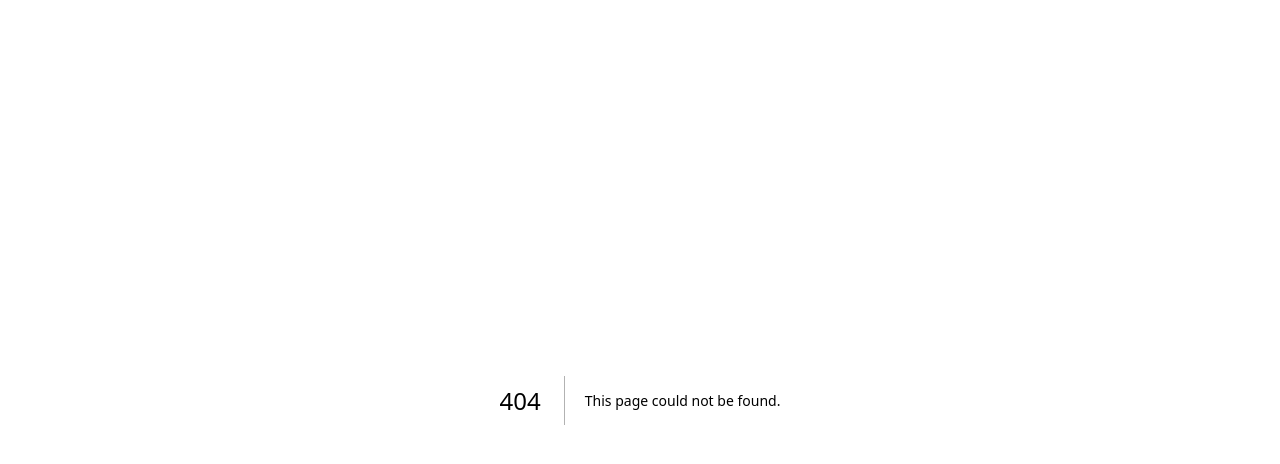
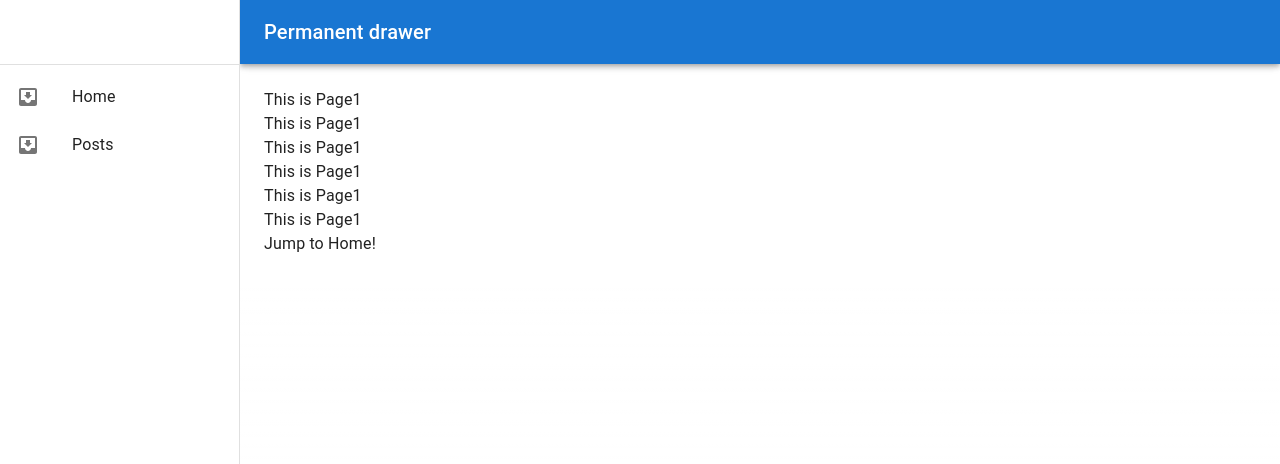
Before and after one commit to JJMGomez/centroid-locator-front, a Next.js app: page /posts in a window 1280 px wide. Before the commit this address had no page. Shown: the top 464 px of the page. Built offline with nearby package versions, Linux system fonts and the light colour scheme.

Commit message:
Drawer and page jump

```diff
--- a/src/app/layout.tsx
+++ b/src/app/layout.tsx
@@ -1,7 +1,24 @@
 import type { Metadata } from "next";
 import { Inter } from "next/font/google";
 import "./globals.css";
+import * as React from 'react';
+import Box from '@mui/material/Box';
+import Drawer from '@mui/material/Drawer';
+import CssBaseline from '@mui/material/CssBaseline';
+import AppBar from '@mui/material/AppBar';
+import Toolbar from '@mui/material/Toolbar';
+import List from '@mui/material/List';
+import Typography from '@mui/material/Typography';
+import Divider from '@mui/material/Divider';
+import ListItem from '@mui/material/ListItem';
+import ListItemButton from '@mui/material/ListItemButton';
+import ListItemIcon from '@mui/material/ListItemIcon';
+import ListItemText from '@mui/material/ListItemText';
+import InboxIcon from '@mui/icons-material/MoveToInbox';
+import MailIcon from '@mui/icons-material/Mail';
+import Link from 'next/link'
 
+const drawerWidth = 240;
 const inter = Inter({ subsets: ["latin"] });
 
 export const metadata: Metadata = {
@@ -16,7 +33,65 @@ export default function RootLayout({
 }>) {
   return (
     <html lang="en">
-      <body className={inter.className}>{children}</body>
+      <body>
+      <Box sx={{ display: 'flex' }}>
+      <CssBaseline />
+      <AppBar
+        position="fixed"
+        sx={{ width: `calc(100% - ${drawerWidth}px)`, ml: `${drawerWidth}px` }}
+      >
+        <Toolbar>
+          <Typography variant="h6" noWrap component="div">
+            Permanent drawer
+          </Typography>
+        </Toolbar>
+      </AppBar>
+      <Drawer
+        sx={{
+          width: drawerWidth,
+          flexShrink: 0,
+          '& .MuiDrawer-paper': {
+            width: drawerWidth,
+            boxSizing: 'border-box',
+          },
+        }}
+        variant="permanent"
+        anchor="left"
+      >
+        <Toolbar />
+        <Divider />
+        <List>
+          <ListItem key='Home' disablePadding>
+            <Link href='/'>
+              <ListItemButton>
+                <ListItemIcon>
+                  <InboxIcon />
+                </ListItemIcon>
+                <ListItemText primary='Home' />
+              </ListItemButton>
+            </Link>
+          </ListItem>
+          <ListItem key='Posts' disablePadding>
+            <Link href='/posts'>
+              <ListItemButton>
+                <ListItemIcon>
+                  <InboxIcon />
+                </ListItemIcon>
+                <ListItemText primary='Posts' />
+              </ListItemButton>
+            </Link>
+          </ListItem>
+        </List>
+      </Drawer>
+      <Box
+        component="main"
+        sx={{ flexGrow: 1, bgcolor: 'background.default', p: 3 }}
+      >
+        <Toolbar />
+        {children}
+      </Box>
+    </Box>
+      </body>
     </html>
   );
 }
--- a/src/app/page.tsx
+++ b/src/app/page.tsx
@@ -1,113 +1,11 @@
 import Image from "next/image";
+import Link from "next/link";
+import Box from '@mui/material/Box';
 
 export default function Home() {
   return (
-    <main className="flex min-h-screen flex-col items-center justify-between p-24">
-      <div className="z-10 w-full max-w-5xl items-center justify-between font-mono text-sm lg:flex">
-        <p className="fixed left-0 top-0 flex w-full justify-center border-b border-gray-300 bg-gradient-to-b from-zinc-200 pb-6 pt-8 backdrop-blur-2xl dark:border-neutral-800 dark:bg-zinc-800/30 dark:from-inherit lg:static lg:w-auto  lg:rounded-xl lg:border lg:bg-gray-200 lg:p-4 lg:dark:bg-zinc-800/30">
-          Get started by editing&nbsp;
-          <code className="font-mono font-bold">src/app/page.tsx</code>
-        </p>
-        <div className="fixed bottom-0 left-0 flex h-48 w-full items-end justify-center bg-gradient-to-t from-white via-white dark:from-black dark:via-black lg:static lg:size-auto lg:bg-none">
-          <a
-            className="pointer-events-none flex place-items-center gap-2 p-8 lg:pointer-events-auto lg:p-0"
-            href="https://vercel.com?utm_source=create-next-app&utm_medium=appdir-template&utm_campaign=create-next-app"
-            target="_blank"
-            rel="noopener noreferrer"
-          >
-            By{" "}
-            <Image
-              src="/vercel.svg"
-              alt="Vercel Logo"
-              className="dark:invert"
-              width={100}
-              height={24}
-              priority
-            />
-          </a>
-        </div>
-      </div>
-
-      <div className="relative z-[-1] flex place-items-center before:absolute before:h-[300px] before:w-full before:-translate-x-1/2 before:rounded-full before:bg-gradient-radial before:from-white before:to-transparent before:blur-2xl before:content-[''] after:absolute after:-z-20 after:h-[180px] after:w-full after:translate-x-1/3 after:bg-gradient-conic after:from-sky-200 after:via-blue-200 after:blur-2xl after:content-[''] before:dark:bg-gradient-to-br before:dark:from-transparent before:dark:to-blue-700 before:dark:opacity-10 after:dark:from-sky-900 after:dark:via-[#0141ff] after:dark:opacity-40 sm:before:w-[480px] sm:after:w-[240px] before:lg:h-[360px]">
-        <Image
-          className="relative dark:drop-shadow-[0_0_0.3rem_#ffffff70] dark:invert"
-          src="/next.svg"
-          alt="Next.js Logo"
-          width={180}
-          height={37}
-          priority
-        />
-      </div>
-
-      <div className="mb-32 grid text-center lg:mb-0 lg:w-full lg:max-w-5xl lg:grid-cols-4 lg:text-left">
-        <a
-          href="https://nextjs.org/docs?utm_source=create-next-app&utm_medium=appdir-template&utm_campaign=create-next-app"
-          className="group rounded-lg border border-transparent px-5 py-4 transition-colors hover:border-gray-300 hover:bg-gray-100 hover:dark:border-neutral-700 hover:dark:bg-neutral-800/30"
-          target="_blank"
-          rel="noopener noreferrer"
-        >
-          <h2 className="mb-3 text-2xl font-semibold">
-            Docs{" "}
-            <span className="inline-block transition-transform group-hover:translate-x-1 motion-reduce:transform-none">
-              -&gt;
-            </span>
-          </h2>
-          <p className="m-0 max-w-[30ch] text-sm opacity-50">
-            Find in-depth information about Next.js features and API.
-          </p>
-        </a>
-
-        <a
-          href="https://nextjs.org/learn?utm_source=create-next-app&utm_medium=appdir-template-tw&utm_campaign=create-next-app"
-          className="group rounded-lg border border-transparent px-5 py-4 transition-colors hover:border-gray-300 hover:bg-gray-100 hover:dark:border-neutral-700 hover:dark:bg-neutral-800/30"
-          target="_blank"
-          rel="noopener noreferrer"
-        >
-          <h2 className="mb-3 text-2xl font-semibold">
-            Learn{" "}
-            <span className="inline-block transition-transform group-hover:translate-x-1 motion-reduce:transform-none">
-              -&gt;
-            </span>
-          </h2>
-          <p className="m-0 max-w-[30ch] text-sm opacity-50">
-            Learn about Next.js in an interactive course with&nbsp;quizzes!
-          </p>
-        </a>
-
-        <a
-          href="https://vercel.com/templates?framework=next.js&utm_source=create-next-app&utm_medium=appdir-template&utm_campaign=create-next-app"
-          className="group rounded-lg border border-transparent px-5 py-4 transition-colors hover:border-gray-300 hover:bg-gray-100 hover:dark:border-neutral-700 hover:dark:bg-neutral-800/30"
-          target="_blank"
-          rel="noopener noreferrer"
-        >
-          <h2 className="mb-3 text-2xl font-semibold">
-            Templates{" "}
-            <span className="inline-block transition-transform group-hover:translate-x-1 motion-reduce:transform-none">
-              -&gt;
-            </span>
-          </h2>
-          <p className="m-0 max-w-[30ch] text-sm opacity-50">
-            Explore starter templates for Next.js.
-          </p>
-        </a>
-
-        <a
-          href="https://vercel.com/new?utm_source=create-next-app&utm_medium=appdir-template&utm_campaign=create-next-app"
-          className="group rounded-lg border border-transparent px-5 py-4 transition-colors hover:border-gray-300 hover:bg-gray-100 hover:dark:border-neutral-700 hover:dark:bg-neutral-800/30"
-          target="_blank"
-          rel="noopener noreferrer"
-        >
-          <h2 className="mb-3 text-2xl font-semibold">
-            Deploy{" "}
-            <span className="inline-block transition-transform group-hover:translate-x-1 motion-reduce:transform-none">
-              -&gt;
-            </span>
-          </h2>
-          <p className="m-0 max-w-[30ch] text-balance text-sm opacity-50">
-            Instantly deploy your Next.js site to a shareable URL with Vercel.
-          </p>
-        </a>
-      </div>
-    </main>
-  );
+    <>
+      <p>THis is home</p>
+    </>
+);
 }
--- /dev/null
+++ b/src/app/posts/page.js
@@ -0,0 +1,17 @@
+import Link from "next/link";
+
+export default function page1(){
+    return (
+        <>
+        <p> This is Page1 </p>
+        <p> This is Page1 </p>
+        <p> This is Page1 </p>
+        <p> This is Page1 </p>
+        <p> This is Page1 </p>
+        <p> This is Page1 </p>
+
+
+        <Link href="/"> Jump to Home! </Link>
+        </>
+    );
+}
```
Also changed, not shown: package.json (+11 -4 lines), 1 other file (tests, documents, lock files or other folders).
